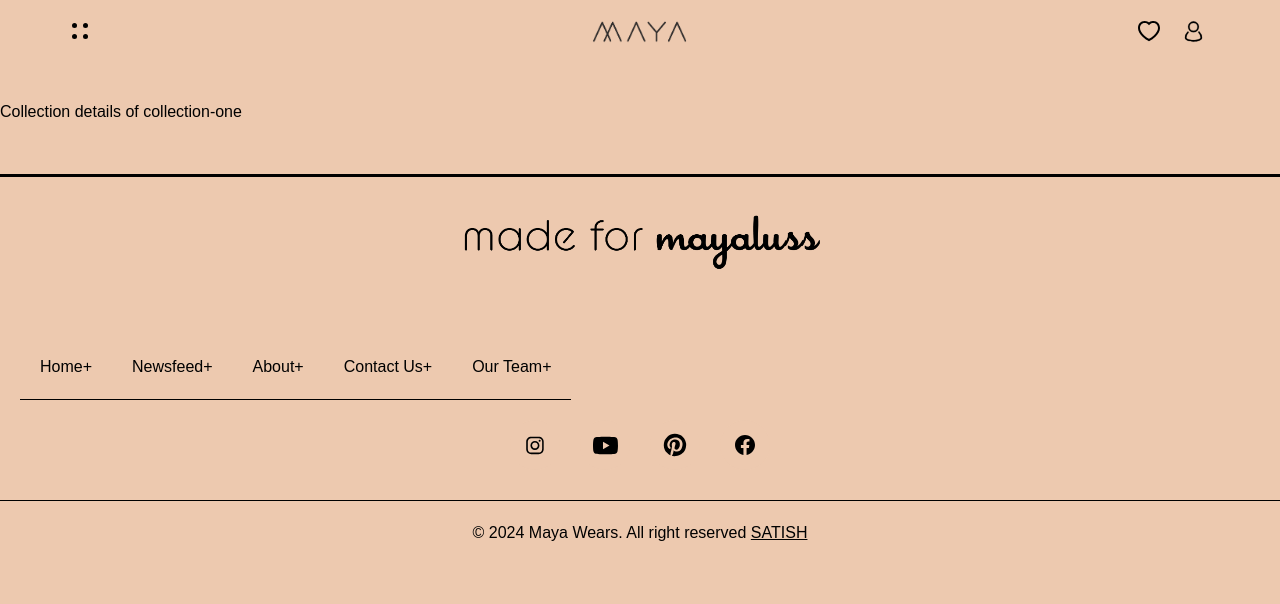
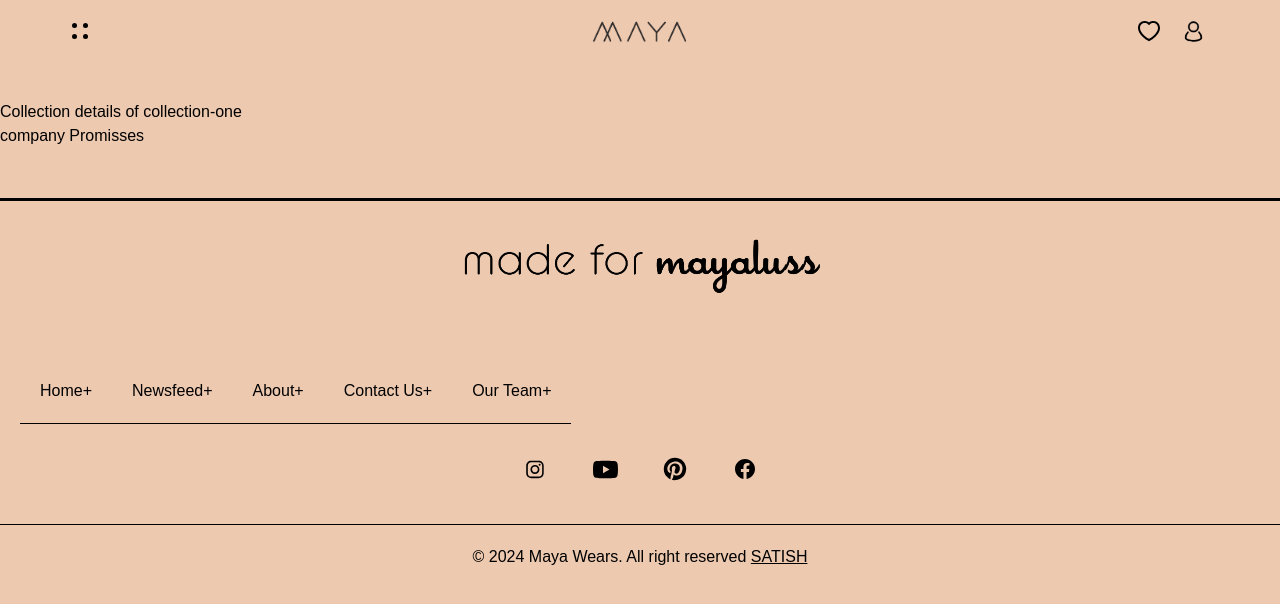
Before and after one commit to Satish463143/maya-wears, a React (Vite) app in the folder frontend/: page /collection/collection-one in a window 1280 px wide. Shown: the top 604 px of the page. Built offline with nearby package versions, Linux system fonts and the light colour scheme; no server answers; a web font is replaced by a local one.

Commit message:
Company promices

```diff
--- /dev/null
+++ b/frontend/src/Components/CompanyPromisses/CompanyPromisses.jsx
@@ -0,0 +1,10 @@
+import React from 'react'
+import './CompanyPromisses.css'
+
+const CompanyPromisses = () => {
+  return (
+    <div className='company div_container'>company Promisses</div>
+  )
+}
+
+export default CompanyPromisses
--- a/frontend/src/pages/LayoutPage/LayoutPage.jsx
+++ b/frontend/src/pages/LayoutPage/LayoutPage.jsx
@@ -7,6 +7,7 @@ import FooterNav from '../../Components/FooterNav/FooterNav'
 import Cart from '../../Components/Cart/Cart'
 import {ToastContainer} from 'react-toastify'
 import "react-toastify/ReactToastify.css"
+import CompanyPromisses from '../../Components/CompanyPromisses/companyPromisses'
 
 
 
@@ -52,11 +53,12 @@ const LayoutPage = () => {
             <Navbar isVisible={isVisible} toggleVisible={toggleVisible} setIsVisible={setIsVisible}/>
             <LoginPage isVisible={isVisible} toggleVisible={toggleVisible} />
             <Cart isCartActive={isCartActive} toogleCart={toogleCart} />
+
             <FooterNav/>
             <ScrollToTop/>
 
                 <Outlet context={{ isCartActive, toogleCart, setIsVisible}}/>
-
+            <CompanyPromisses/>
             <Footer/>
         </div>
     )
```
Also changed, not shown: frontend/src/Components/CompanyPromisses/CompanyPromisses.css (added), frontend/src/Components/conpanyPromisses/companyPromisses.jsx (deleted).
